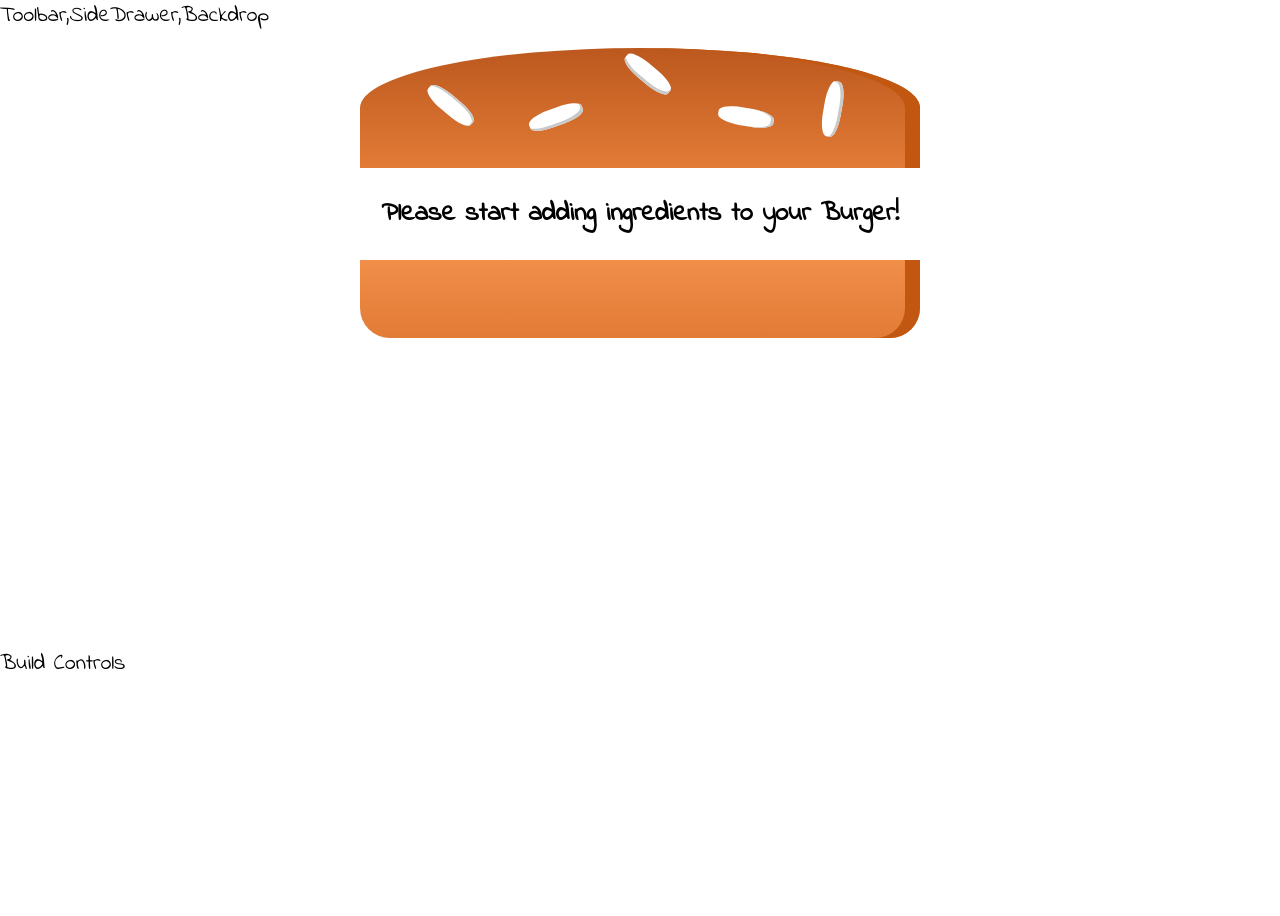
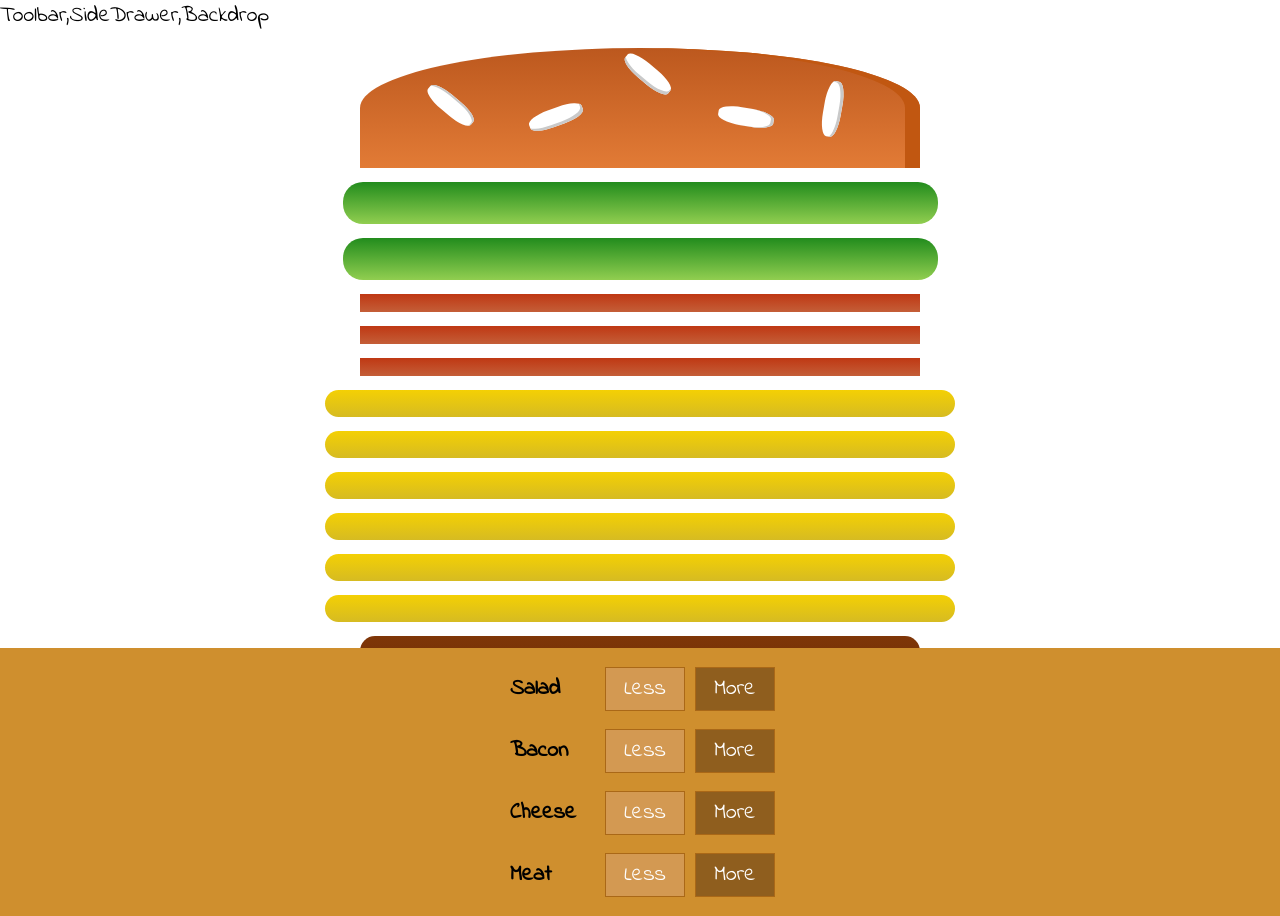
Before and after one commit to wechuli/burger-app, a React (Create React App) app: page / in a window 1280 px wide. Shown: the top 916 px of the page. Before the commit the page ends 800 px from the top, so only its background shows below. Built offline with nearby package versions, Linux system fonts and the light colour scheme; a web font is replaced by a local one.

Commit message:
building burger components

```diff
--- /dev/null
+++ b/src/components/Burger/BuildControls/BuildControl/BuildControl.js
@@ -0,0 +1,15 @@
+import React from 'react'
+import classes from './BuildControl.module.css'
+
+const BuildControl=(props)=> {
+  return (
+    <div className={classes.BuildControl}>
+      <div className={classes.Label}>{props.label}</div>
+      <button className={classes.Less}onClick={props.lessed}>Less</button>
+      <button className={classes.More}onClick={props.added}>More</button>
+    </div>
+  )
+}
+
+
+export default BuildControl;
--- /dev/null
+++ b/src/components/Burger/BuildControls/BuildControl/BuildControl.module.css
@@ -0,0 +1,56 @@
+.BuildControl {
+    display: flex;
+    justify-content: space-between;
+    align-items: center;
+    margin: 5px 0;
+}
+
+.BuildControl button {
+    display: block;
+    font: inherit;
+    padding: 5px;
+    margin: 0 5px;
+    width: 80px;
+    border: 1px solid #AA6817;
+    cursor: pointer;
+    outline: none;
+}
+
+.BuildControl button:disabled {
+    background-color: #AC9980;
+    border: 1px solid #7E7365;
+    color: #ccc;
+    cursor: default;
+}
+
+.BuildControl button:hover:disabled {
+    background-color: #AC9980;
+    color: #ccc;
+    cursor: not-allowed;
+}
+
+.Label {
+    padding: 10px;
+    font-weight: bold;
+    width: 80px;
+}
+
+.BuildControl .Less {
+    background-color: #D39952;
+    color: white;
+}
+
+.BuildControl .More {
+    background-color: #8F5E1E;
+    color: white;
+}
+
+.BuildControl .Less:hover, .BuildControl .Less:active {
+    background-color: #DAA972;
+    color: white;
+}
+
+.BuildControl .More:hover,.BuildControl .More:active {
+    background-color: #99703F;
+    color: white;
+}
--- /dev/null
+++ b/src/components/Burger/BuildControls/BuildControls.js
@@ -0,0 +1,29 @@
+import React from "react";
+import classes from "./BuildControls.module.css";
+import BuildControl from "./BuildControl/BuildControl";
+
+const controls = [
+  { label: "Salad", type: "salad" },
+  { label: "Bacon", type: "bacon" },
+  { label: "Cheese", type: "cheese" },
+  { label: "Meat", type: "meat" }
+];
+const BuildControls = props => {
+  return (
+    <div className={classes.BuildControls}>
+      {controls.map(ctrl => (
+        <BuildControl
+          key={ctrl.label}
+          label={ctrl.label}
+          added={() => props.ingredientAdded(ctrl.type)}
+
+          lessed={() => props.ingredientRemoved(ctrl.type)}
+
+
+        />
+      ))}
+    </div>
+  );
+};
+
+export default BuildControls;
--- /dev/null
+++ b/src/components/Burger/BuildControls/BuildControls.module.css
@@ -0,0 +1,10 @@
+.BuildControls {
+  width: 100%;
+  background-color: #cf8f2e;
+  display: flex;
+  flex-flow: column;
+  align-items: center;
+  box-shadow: 0 2px 1px #ccc;
+  margin: auto;
+  padding: 10px 0;
+}
--- a/src/containers/BurgerBuilder/BurgerBuilder.js
+++ b/src/containers/BurgerBuilder/BurgerBuilder.js
@@ -1,21 +1,53 @@
 import React, { Component } from "react";
 import Auxilliary from "../../hoc/Auxilliary";
 import Burger from "../../components/Burger/Burger";
+import BuildControls from "../../components/Burger/BuildControls/BuildControls";
 
+const INGREDIENT_PRICES = {
+  salad: 0.5,
+  cheese: 0.4,
+  meat: 1.3,
+  bacon: 0.7
+};
 class BurgerBuilder extends Component {
   state = {
     ingredients: {
-      salad: 0,
-      bacon: 0,
-      cheese: 0,
-      meat: 0
-    }
+      salad: 2,
+      bacon: 3,
+      cheese: 6,
+      meat: 4
+    },
+    totalPrice: 4
+  };
+  addIngredientHandler = type => {
+    const oldCount = this.state.ingredients[type];
+    const updatedCount = oldCount + 1;
+    const updatedIngredients = {
+      ...this.state.ingredients
+    };
+    updatedIngredients[type] = updatedCount;
+    const priceAddition = INGREDIENT_PRICES[type];
+    const oldPrice = this.state.totalPrice;
+    const newPrice = oldPrice + priceAddition;
+    this.setState({ totalPrice: newPrice, ingredients: updatedIngredients });
+  };
+  removeIngredientHandler = type => {
+    const oldCount = this.state.ingredients[type];
+    const updatedCount = oldCount - 1;
+    const updatedIngredients = {
+      ...this.state.ingredients
+    };
+    updatedIngredients[type] = updatedCount;
+    const priceReduction = INGREDIENT_PRICES[type];
+    const oldPrice = this.state.totalPrice;
+    const newPrice = oldPrice - priceReduction;
+    this.setState({ totalPrice: newPrice, ingredients: updatedIngredients });
   };
   render() {
     return (
       <Auxilliary>
         <Burger ingredients={this.state.ingredients} />
-        <div>Build Controls</div>
+        <BuildControls ingredientAdded={this.addIngredientHandler} ingredientRemoved={this.removeIngredientHandler}/>
       </Auxilliary>
     );
   }
```
